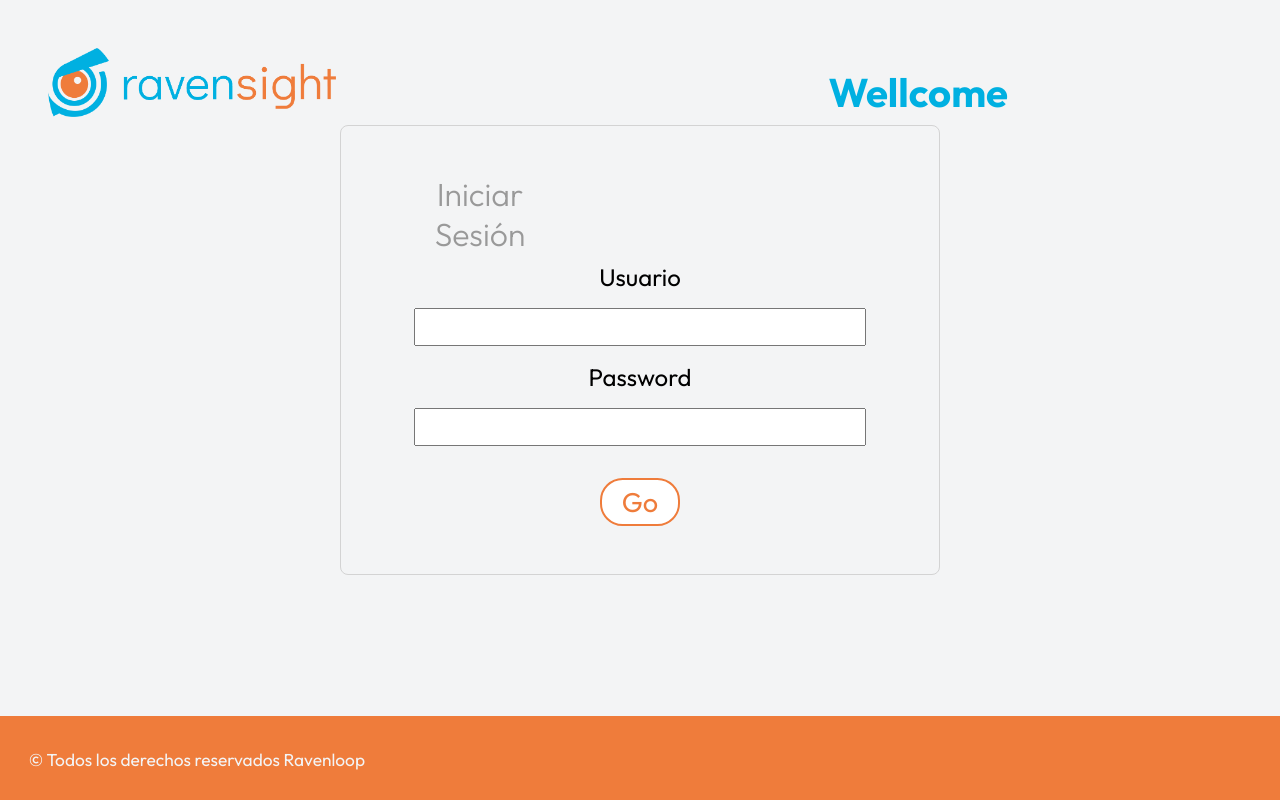
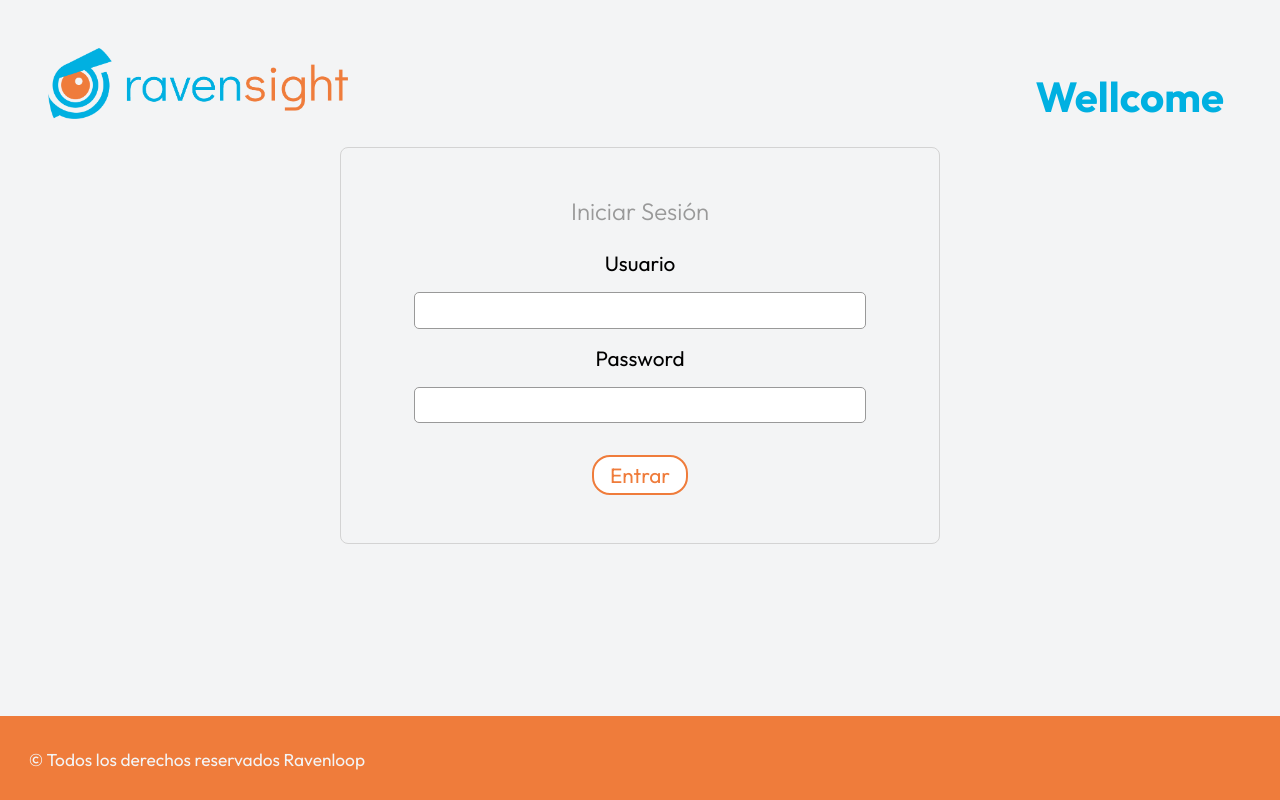
Before and after one commit to patricuismart/ravenloop-tech-test, a website: page public/index.html in a window 1280 px wide. Drawn offline with Linux system fonts and the light colour scheme; no server answers.

Commit message:
Improve Sass

```diff
--- a/public/assets/js/main.js
+++ b/public/assets/js/main.js
@@ -3,6 +3,7 @@
 // global variables
 const user = document.querySelector('.js_user');
 const pass = document.querySelector('.js_pass');
+const wellcome = document.querySelector('.js_wellcome');
 const loginButton = document.querySelector('.js_login');
 const logoutButon = document.querySelector('.js_logout');
 const buttonBack = document.querySelector('.js_buttonBack');
@@ -28,6 +29,7 @@ function userLogin() {
     hideSection.classList.add('hidden');
     pagination.classList.remove('hidden');
     logoutButon.classList.remove('hidden');
+    wellcome.classList.add('hidden');
     changePage(1);
   } else {
     alert('Porfavor ingrese nombre de usuario y contraseña correctos.');
--- a/public/index.html
+++ b/public/index.html
@@ -25,12 +25,14 @@
   <body>
     <div class="page">
       <header class="page__header">
-        <img
-          class="page__header--logo"
-          src="./assets/images/logo-ravensight.png"
-          alt="Ravenloop"
-        />
-        <h1 class="page__header--title">Wellcome</h1>
+        <a href="https://ravenloop.io/" alt="Home Ravenloop" title="Home">
+          <img
+            class="page__header--logo"
+            src="./assets/images/logo-ravensight.png"
+            alt="Ravenloop"
+          />
+        </a>
+        <h1 class="page__header--title js_wellcome">Wellcome</h1>
       </header>
 
       <main class="page__main">
@@ -42,7 +44,7 @@
               <input type="text" id="user"  class="login__form--input js_user" />
               <label for="pass" class="login__form--label">Password</label>
               <input type="password" id="pass"  class="login__form--input js_pass" />
-            <div class="login__form--containerbuton"><input type="submit" value="Go" class="login__form--buton js_login"></input></div>
+            <div class="login__form--containerbuton"><input type="submit" value="Entrar" class="login__form--buton js_login"></input></div>
           </form>
         </section>
 
@@ -67,6 +69,7 @@
             class="link__ravenloop"
             href="https://ravenloop.io/inicio/"
             target="_blank"
+            title="Home Ravenloop"
             >Ravenloop</a
           >
         </small>
--- a/src/js/main.js
+++ b/src/js/main.js
@@ -3,6 +3,7 @@
 // global variables
 const user = document.querySelector('.js_user');
 const pass = document.querySelector('.js_pass');
+const wellcome = document.querySelector('.js_wellcome');
 const loginButton = document.querySelector('.js_login');
 const logoutButon = document.querySelector('.js_logout');
 const buttonBack = document.querySelector('.js_buttonBack');
@@ -28,6 +29,7 @@ function userLogin() {
     hideSection.classList.add('hidden');
     pagination.classList.remove('hidden');
     logoutButon.classList.remove('hidden');
+    wellcome.classList.add('hidden');
     changePage(1);
   } else {
     alert('Porfavor ingrese nombre de usuario y contraseña correctos.');
--- a/src/scss/layout/_header.scss
+++ b/src/scss/layout/_header.scss
@@ -1,6 +1,5 @@
 .page__header {
-  margin: 1.5rem 1.5rem 0.5rem;
-  //background-color: lightgrey;
+  margin: 1.5rem 1.5rem;
   display: flex;
   justify-content: space-between;
 
@@ -8,22 +7,21 @@
     align-items: flex-end;
     margin-top: 3rem;
     margin-left: 3rem;
-    margin-right: 16rem;
   }
   &--logo {
     width: 40%;
-    height: 40%;
+
     @media all and (min-width: 768px) {
-      width: 288px;
-      height: 68.5px;
+      width: 300px;
+      height: auto;
     }
   }
   &--title {
     font-size: 1.5rem;
     color: $color-blue;
     @media all and (min-width: 768px) {
-      font-size: 2.5rem;
-      margin-right: 1rem;
+      font-size: 42px;
+      margin-right: 2rem;
     }
   }
 }
--- a/src/scss/layout/_page.scss
+++ b/src/scss/layout/_page.scss
@@ -33,8 +33,8 @@ body {
     margin-bottom: 0.5rem;
 
     @media all and (min-width: 768px) {
-      font-size: 2rem;
-      margin-right: 20rem;
+      font-size: 1.5rem;
+      margin-bottom: 1.5rem;
     }
   }
   &__form {
@@ -46,6 +46,8 @@ body {
       width: 90%;
       padding: 0.2rem;
       margin: 0.3rem;
+      border: 1px solid $color-secondary;
+      border-radius: 5px;
       @media all and (min-width: 768px) {
         margin: auto;
         padding: 0.6rem;
@@ -55,7 +57,7 @@ body {
 
     &--label {
       @media all and (min-width: 768px) {
-        font-size: 1.5rem;
+        font-size: 1.3rem;
       }
     }
     &--containerbuton {
@@ -68,16 +70,17 @@ body {
       width: 4rem;
       height: 2rem;
       margin-top: 0.5rem;
-      border-radius: 22.5px;
-      font-size: 1rem;
+      border-radius: 18px;
+      font-size: 0.8rem;
       font-family: $font-main;
       text-align: center;
       transition: background-color 0.5s ease;
       @media all and (min-width: 768px) {
-        width: 5rem;
-        height: 3rem;
+        width: 6rem;
+        height: 2.5rem;
         margin-top: 1rem;
-        font-size: 1.7rem;
+        font-size: 1.3rem;
+        border-radius: 18px;
       }
     }
     &--buton:hover {
@@ -149,9 +152,7 @@ body {
   background-color: $color-orange;
   color: white;
 }
-.logout {
-  text-align: end;
-}
+
 .buton__logout {
   margin-left: 1.5rem;
   margin-right: 1.5rem;
@@ -172,7 +173,7 @@ body {
     height: 3rem;
     margin: 0;
     font-size: 1.5rem;
-    margin-right: 16rem;
+    margin-left: 40rem;
     margin-bottom: 1rem;
   }
 }
@@ -182,6 +183,7 @@ body {
   cursor: pointer;
 }
 .pagination {
+  width: 500px;
   color: $color-secondary;
   font-size: 1rem;
   margin-left: 1.5rem;
@@ -200,6 +202,15 @@ body {
     font-size: 1.6rem;
   }
 }
+
 i {
   margin-right: 0.5rem;
+
+  @media all and (min-width: 768px) {
+    font-size: 2rem;
+    margin-right: 1.1rem;
+  }
 }
+i:hover {
+  color: $color-blue;
+}
```
Also changed, not shown: src/html/partials/footer.html (+1 -0 lines), src/html/partials/header.html (+8 -6 lines), src/html/partials/main.html (+1 -1 lines), public/assets/css/main.css, 2 other files.
